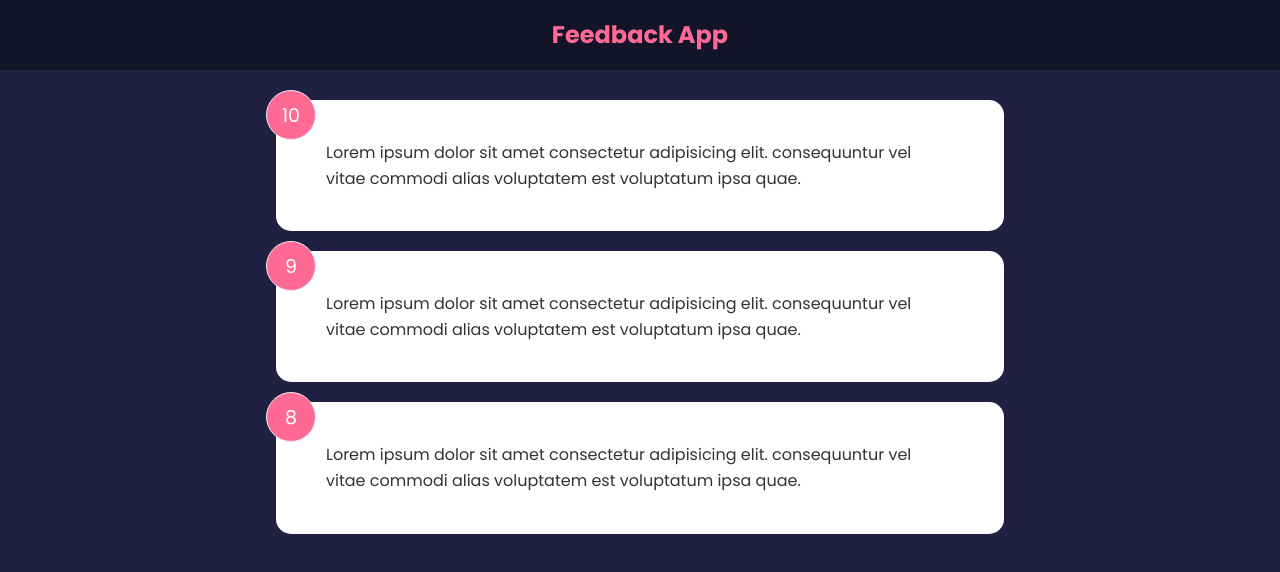
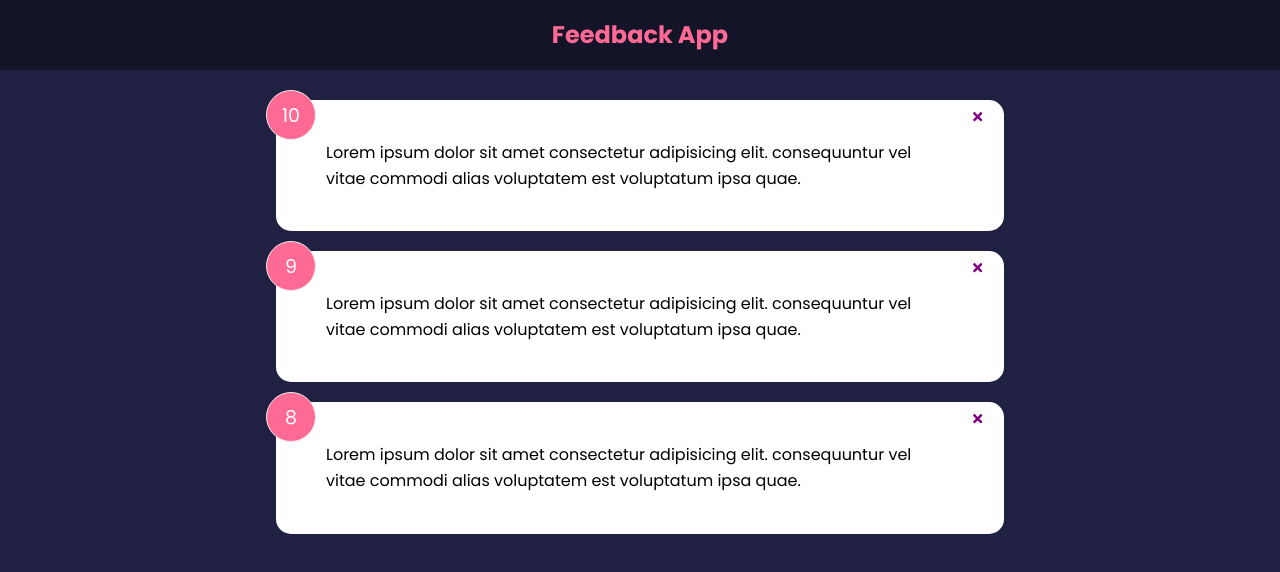
Before and after one commit to thejasonxie/FeedbackApp, a React (Create React App) app: page / in a window 1280 px wide. Shown: the top 572 px of the page. Built offline with nearby package versions, Linux system fonts and the light colour scheme.

Commit message:
Implemented delete feedback

```diff
--- a/package.json
+++ b/package.json
@@ -8,6 +8,7 @@
     "@testing-library/user-event": "^13.5.0",
     "react": "^18.1.0",
     "react-dom": "^18.1.0",
+    "react-icons": "^4.3.1",
     "react-scripts": "5.0.1",
     "web-vitals": "^2.1.4"
   },
--- a/src/App.js
+++ b/src/App.js
@@ -6,11 +6,20 @@
 function App() {
     const [feedback, setFeedback] = useState(FeedbackData)
 
+    const deleteFeedback = (id) => {
+        if (window.confirm("Are you sure you want to delete?")) {
+            setFeedback(feedback.filter((item) => item.id !== id))
+        }
+    }
+
     return (
         <>
             <Header />
             <div className='container'>
-                <FeedbackList feedback={feedback}/>
+                <FeedbackList
+                    feedback={feedback}
+                    handleDelete={deleteFeedback}
+                />
             </div>
         </>
     )
--- a/src/components/FeedbackItem.jsx
+++ b/src/components/FeedbackItem.jsx
@@ -1,10 +1,21 @@
-function FeedbackItem({ item }) {
+import { FaTimes } from 'react-icons/fa'
+import PropTypes from 'prop-types'
+import Card from './shared/Card'
+
+function FeedbackItem({ item, handleDelete }) {
     return (
-        <div className='card'>
+        <Card>
             <div className="num-display">{item.rating}</div>
+            <button onClick={() => handleDelete(item.id)} className="close">
+                <FaTimes color='purple' />
+            </button>
             <div className="text-display">{item.text}</div>
-        </div>
+        </Card>
     )
 }
 
+FeedbackItem.propTypes = {
+    item: PropTypes.object.isRequired
+}
+
 export default FeedbackItem
--- a/src/components/FeedbackList.jsx
+++ b/src/components/FeedbackList.jsx
@@ -1,6 +1,7 @@
+import PropTypes from 'prop-types'
 import FeedbackItem from './FeedbackItem'
 
-function FeedbackList({ feedback }) {
+function FeedbackList({ feedback, handleDelete }) {
     if (!feedback || feedback.length === 0) {
         return <p>No feedback yet</p>
     }
@@ -8,10 +9,24 @@
     return (
         <div className='feedback-list'>
             {feedback.map((item) => (
-                <FeedbackItem key={item.id} item={item} />
+                <FeedbackItem
+                    key={item.id}
+                    item={item}
+                    handleDelete={handleDelete}
+                />
             ))}
         </div>
   )
 }
 
+FeedbackItem.propTypes = {
+    feedback: PropTypes.arrayOf(
+        PropTypes.shape({
+            id: PropTypes.number.isRequired,
+            text: PropTypes.string.isRequired,
+            rating: PropTypes.number.isRequired
+        })
+    )
+}
+
 export default FeedbackList
--- /dev/null
+++ b/src/components/shared/Card.jsx
@@ -0,0 +1,28 @@
+import PropTypes from 'prop-types'
+
+function Card({ children, reverse }) {
+// Conditional Classes
+//   return (
+//     <div className={`card ${reverse && 'reverse'}`}>{children}</div>
+//   )
+
+    // Conditional Styling
+    return (
+        <div className='card' style={{
+            backgroundColor: reverse ? 'rgba(0, 0, 0, 0.4)' : '#fff',
+            color: reverse ? '#fff' : '#000'
+        }}>{children}</div>
+    )
+
+}
+
+Card.defaultProps = {
+    reverse: false
+}
+
+Card.propTypes = {
+    children: PropTypes.node.isRequired,
+    reverse: PropTypes.bool
+}
+
+export default Card
```
Also changed, not shown: 1 other file (tests, documents, lock files or other folders).
